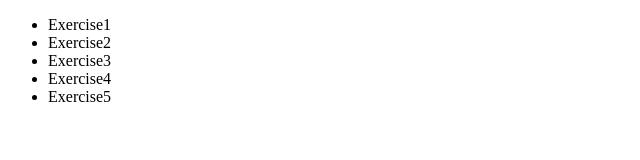
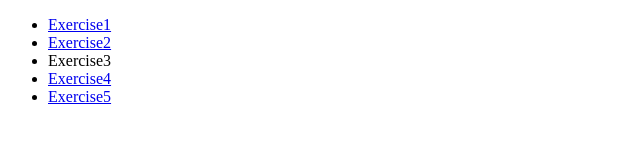
Before and after one commit to Joonsak/StaticWebsite, a plain HTML site: page index.html in a window 1280 px wide. Shown: the whole page, without its empty margins (0-640 px from the left). Drawn offline with Linux system fonts and the light colour scheme.

Commit message:
Update index.html

```diff
--- a/index.html
+++ b/index.html
@@ -7,11 +7,11 @@
 </head>
 <body>
     <ul>
-    <li href="exercises/exercise1.html">Exercise1</li>
-    <li>Exercise2</li>
-    <li>Exercise3</li>
-    <li>Exercise4</li>
-    <li>Exercise5</li>
+    <li> <a href="exercises/exercise1.html">Exercise1</li>
+    <li> <a href="exercises/exercise2.html">Exercise2</li>
+    <li><a href="exercises/exercise3.html"></a>Exercise3</li>
+    <li> <a href="exercises/exercise4.html">Exercise4</li>
+    <li><a href="exercises/exercise5.html">Exercise5</li>
     </ul>
 </body>
 </html>
```
